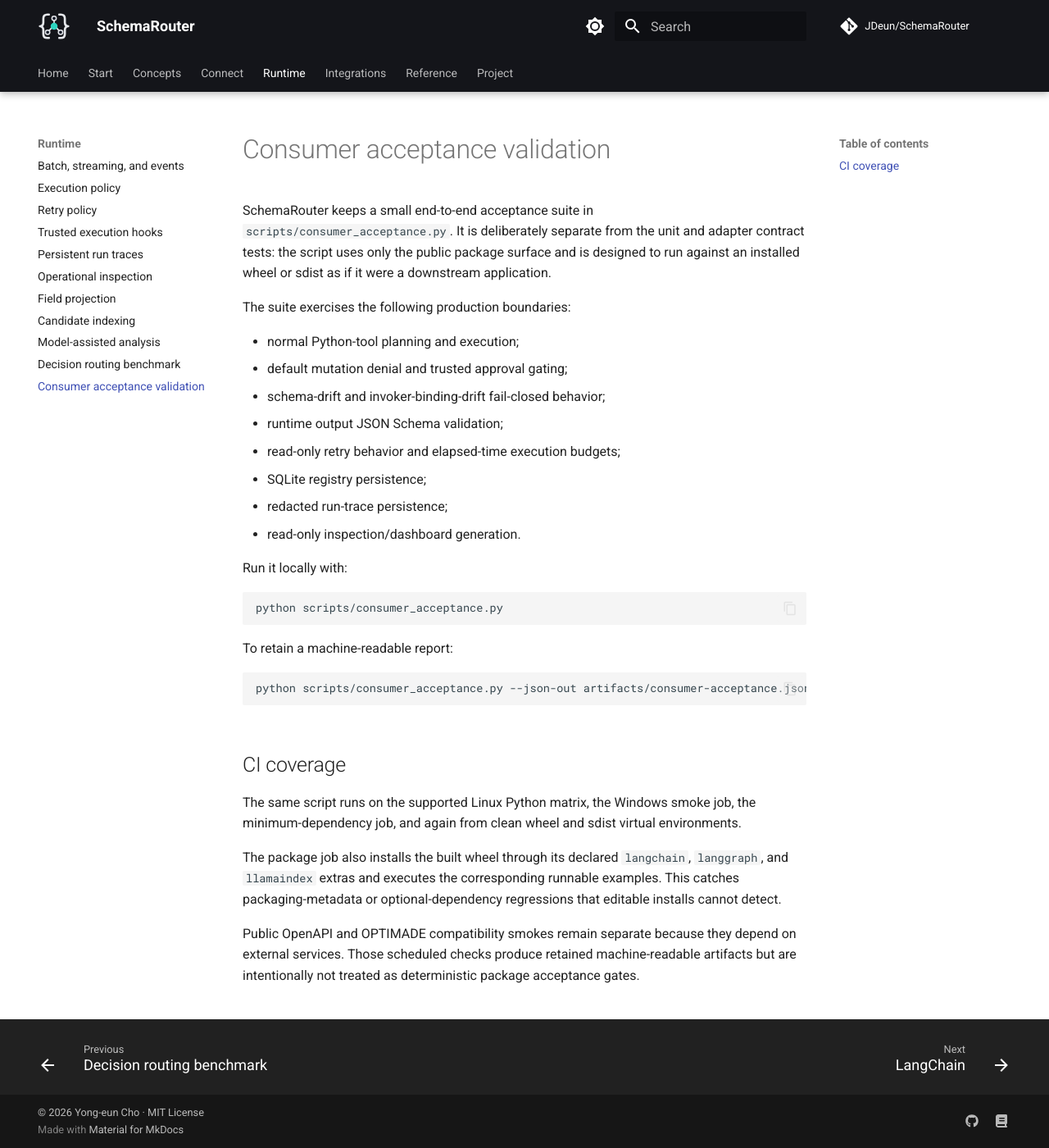
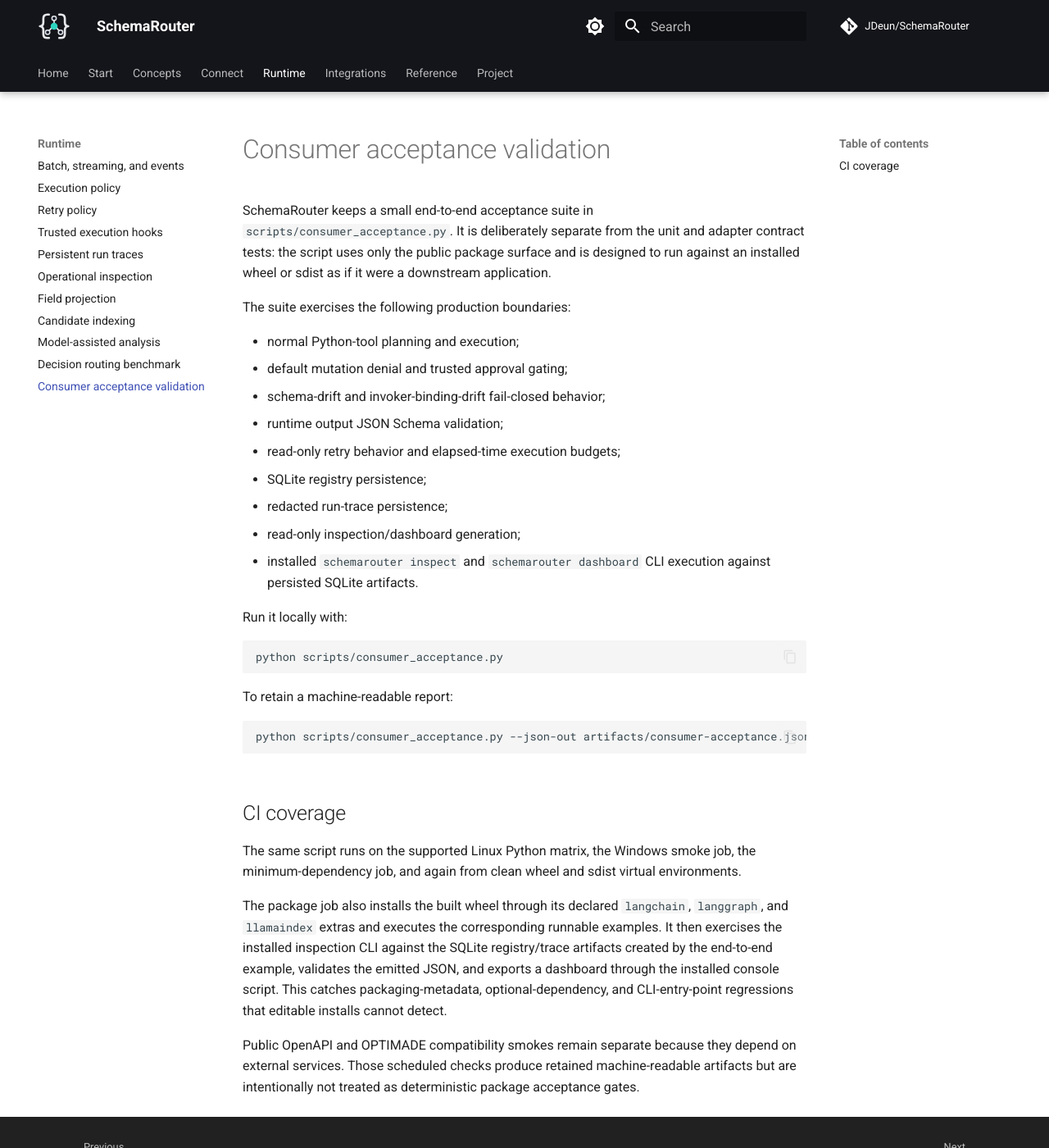
Before and after one commit to JDeun/SchemaRouter, an MkDocs documentation site: the page built from docs/guides/consumer-acceptance.md, in a window 1280 px wide and 1400 px high. Shown: the whole window at 82% size. Built offline with MkDocs 1.6.1 and Material for MkDocs 9.7.7, drawn with Linux system fonts in a browser that asks for light colours; comment, search, counter and statistics services are not loaded.

Commit message:
docs: include installed inspection CLI acceptance

```diff
--- a/docs/guides/consumer-acceptance.md
+++ b/docs/guides/consumer-acceptance.md
@@ -14,7 +14,8 @@
 - read-only retry behavior and elapsed-time execution budgets;
 - SQLite registry persistence;
 - redacted run-trace persistence;
-- read-only inspection/dashboard generation.
+- read-only inspection/dashboard generation;
+- installed `schemarouter inspect` and `schemarouter dashboard` CLI execution against persisted SQLite artifacts.
 
 Run it locally with:
 
@@ -35,8 +36,10 @@
 
 The package job also installs the built wheel through its declared
 `langchain`, `langgraph`, and `llamaindex` extras and executes the corresponding runnable
-examples. This catches packaging-metadata or optional-dependency regressions that editable installs
-cannot detect.
+examples. It then exercises the installed inspection CLI against the SQLite registry/trace artifacts
+created by the end-to-end example, validates the emitted JSON, and exports a dashboard through the
+installed console script. This catches packaging-metadata, optional-dependency, and CLI-entry-point
+regressions that editable installs cannot detect.
 
 Public OpenAPI and OPTIMADE compatibility smokes remain separate because they depend on external
 services. Those scheduled checks produce retained machine-readable artifacts but are intentionally
```
